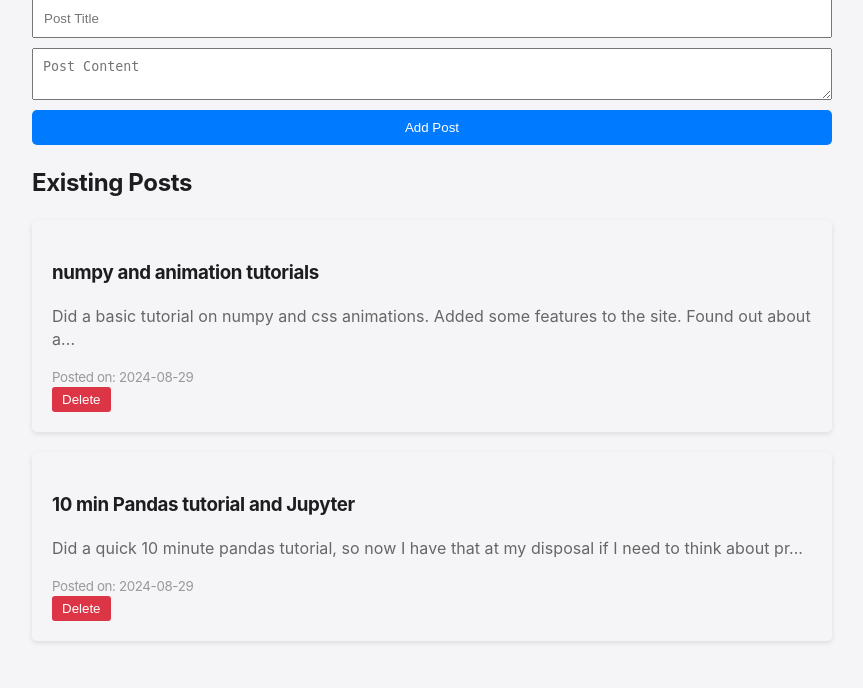
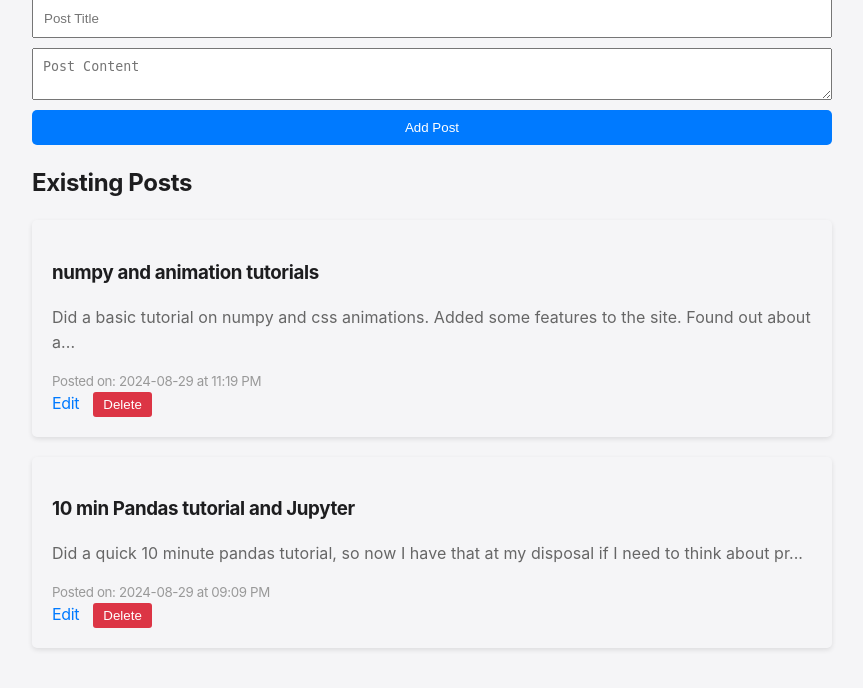
Before and after one commit to dstrunin/personal_website, a Flask app: page /admin in a window 1280 px wide. Shown: the part 194-882 px from the top of the page, without its empty margins (208-1071 px from the left). Before the commit the page ends 837 px from the top, so only its background shows below. Run offline with Flask 3, Linux system fonts and the light colour scheme.

Commit message:
added an edit function to the blog posts

```diff
--- a/app.py
+++ b/app.py
@@ -53,6 +53,18 @@ def delete_post(id):
     flash('Post has been deleted!', 'success')
     return redirect(url_for('admin'))
 
+@app.route('/edit_post/<int:id>', methods=['GET', 'POST'])
+def edit_post(id):
+    post = BlogPost.query.get_or_404(id)
+    if request.method == 'POST':
+        post.title = request.form['title']
+        post.content = request.form['content']
+        post.date_posted = datetime.now()
+        db.session.commit()
+        flash('Your post has been updated!', 'success')
+        return redirect(url_for('admin'))
+    return render_template('edit_post.html', post=post)
+
 if __name__ == '__main__':
     with app.app_context():
         db.create_all()
--- a/static/styles.css
+++ b/static/styles.css
@@ -26,8 +26,8 @@ h1 {
 }
 
 p {
-    font-size: 18px; // Reduced from 24px
-    line-height: 1.5; // Adjusted for better readability
+    font-size: 18px;
+    line-height: 1.5;
     font-weight: 400;
     letter-spacing: .004em;
     color: #86868b;
@@ -49,8 +49,8 @@ p {
 
 .post p {
     color: #666;
-    font-size: 16px; // Added to make blog post text smaller
-    line-height: 1.6; // Adjusted for better readability
+    font-size: 16px;
+    line-height: 1.6;
 }
 
 .post small {
@@ -121,12 +121,22 @@ button:hover {
     background-color: #c82333;
 }
 
+.post a {
+    margin-right: 10px;
+    text-decoration: none;
+    color: #007AFF;
+}
+
+.post a:hover {
+    text-decoration: underline;
+}
+
 .typing {
     overflow: hidden;
-    border-right: .15em solid #000000;
+    border-right: .10em solid #000000;
     white-space: nowrap;
     margin: 0 auto;
-    animation: typing 0.5s steps(20, end), blink-caret 1s step-end infinite;
+    animation: typing 1s steps(20, end), blink-caret 1s step-end infinite;
     width: 300px;
 }
 
--- a/templates/admin.html
+++ b/templates/admin.html
@@ -30,7 +30,8 @@
             <div class="post">
                 <h3>{{ post.title }}</h3>
                 <p>{{ post.content[:100] }}...</p>
-                <small>Posted on: {{ post.date_posted.strftime('%Y-%m-%d') }}</small>
+                <small>Posted on: {{ post.date_posted.strftime('%Y-%m-%d at %I:%M %p') }}</small>
+                <a href="{{ url_for('edit_post', id=post.id) }}">Edit</a>
                 <form action="{{ url_for('delete_post', id=post.id) }}" method="post">
                     <button type="submit" onclick="return confirm('Are you sure you want to delete this post?');">Delete</button>
                 </form>
```
Also changed, not shown: templates/edit_post.html (added, +22 -0 lines), blog.db.
